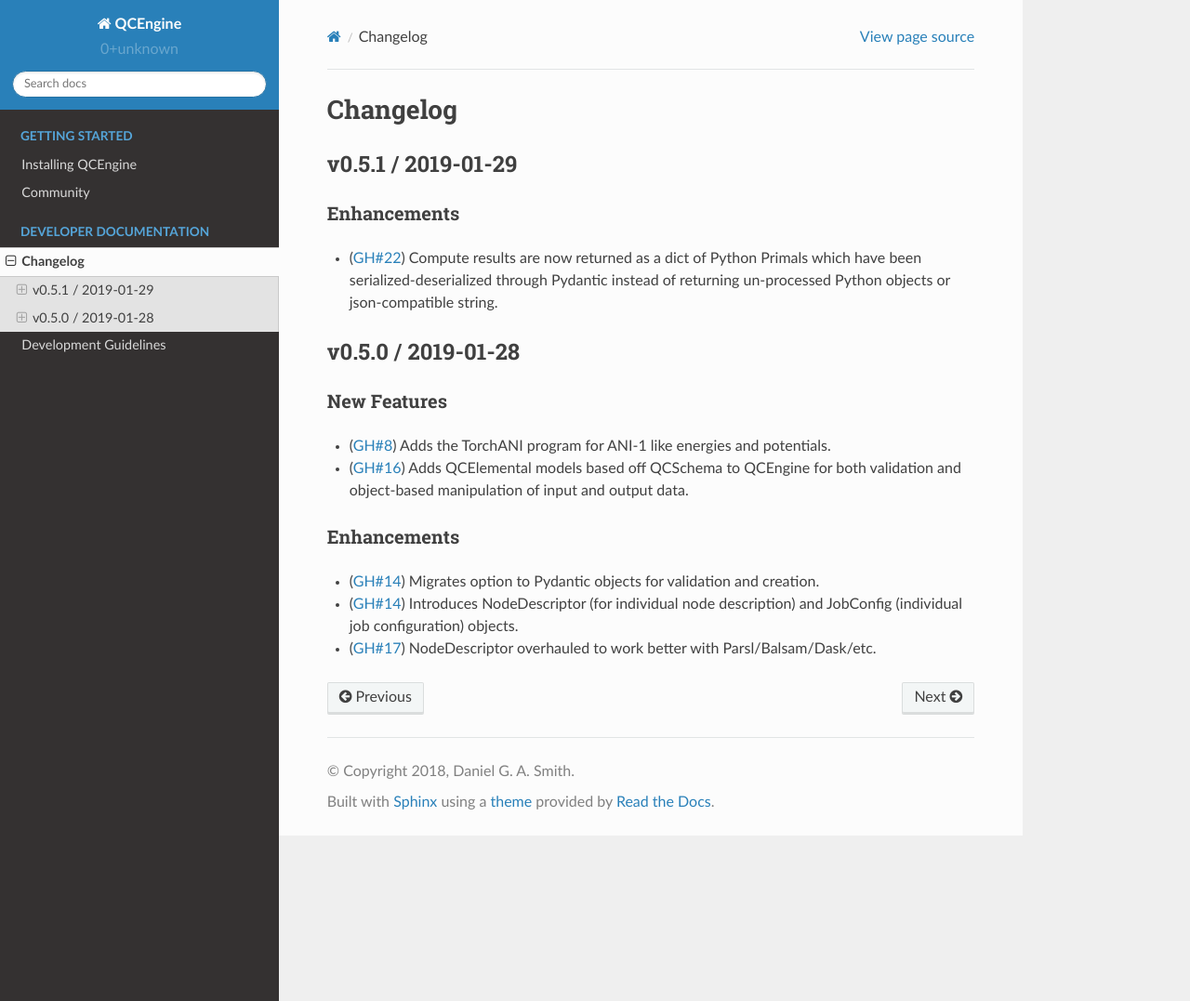
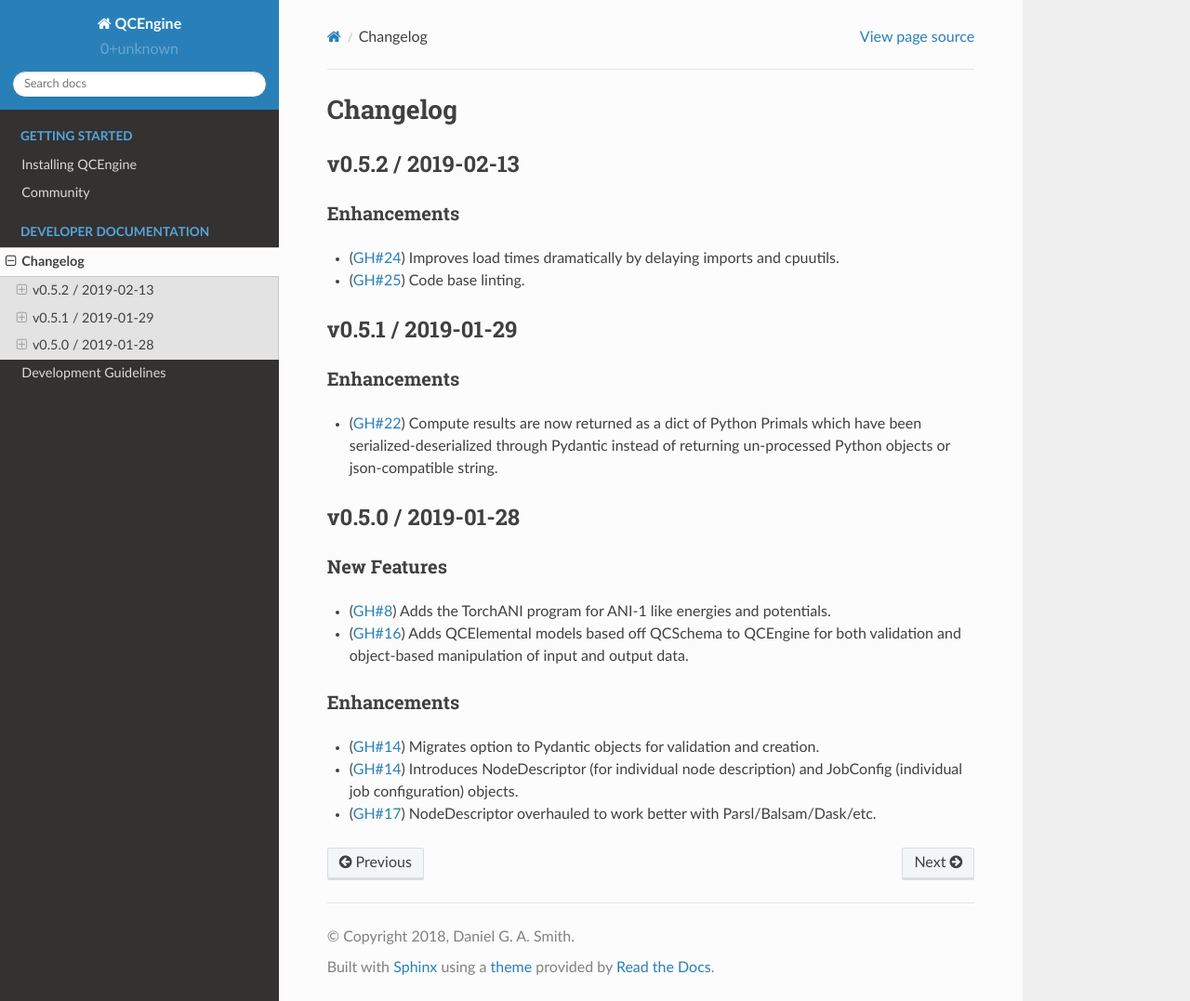
Before and after one commit to MolSSI/QCEngine, a Sphinx documentation site: the page built from docs/source/changelog.rst, in a window 1280 px wide and 1077 px high. Shown: the whole window at 93% size. Built offline with Sphinx 7.4.7 and the Read the Docs theme 2.0.0, drawn with Linux system fonts in a browser that asks for light colours.

Commit message:
Changelog: v0.5.2

```diff
--- a/docs/source/changelog.rst
+++ b/docs/source/changelog.rst
@@ -12,6 +12,15 @@ Changelog
 ..
 .. Bug Fixes
 .. +++++++++
+
+v0.5.2 / 2019-02-13
+-------------------
+
+Enhancements
+++++++++++++
+
+- (:pr:`24`) Improves load times dramatically by delaying imports and cpuutils.
+- (:pr:`25`) Code base linting.
 
 v0.5.1 / 2019-01-29
 -------------------
```
